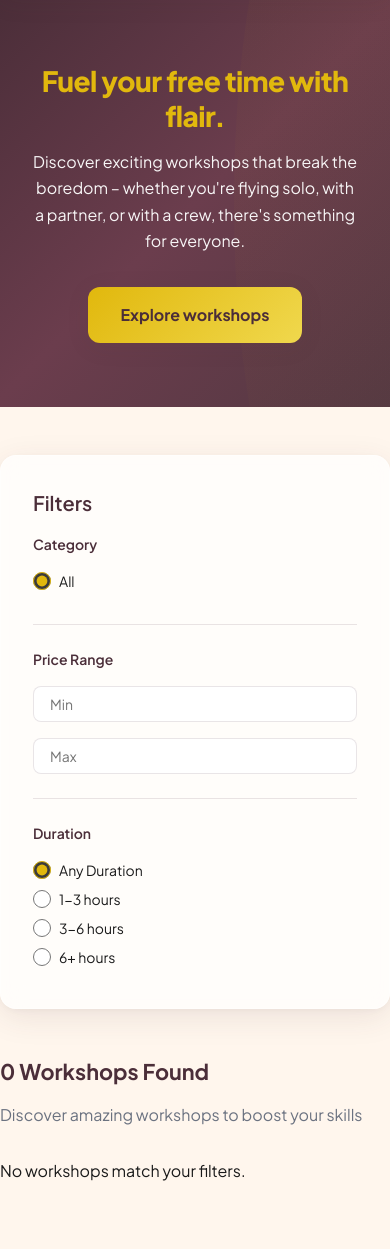
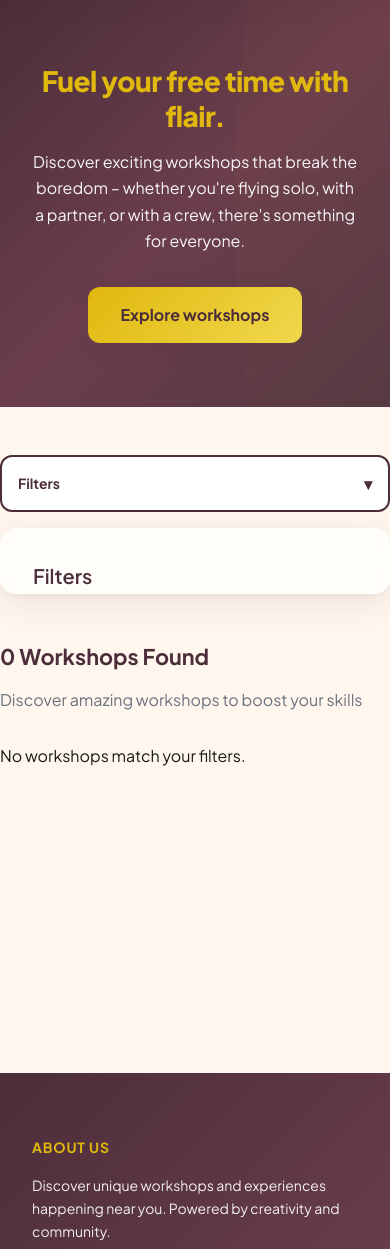
Before and after one commit to tasneeemm76/whats_next, a Django app: page / in a window 390 px wide. Shown: the part 74-1323 px from the top of the page. Run offline with Django 5.2, Linux system fonts and the light colour scheme; data that the repository does not hold is empty.

Commit message:
responsive layout

```diff
--- a/version1/static/css/index.css
+++ b/version1/static/css/index.css
@@ -15,6 +15,11 @@
   }
 }
 
+.index-filters-wrapper {
+  max-width: 100%;
+  box-sizing: border-box;
+}
+
 .index-filters {
   height: fit-content;
   position: sticky;
@@ -23,8 +28,51 @@
   box-sizing: border-box;
 }
 
+.index-filters-toggle {
+  display: none;
+}
+
 .index-main {
   min-width: 0;
+}
+
+@media (max-width: 1023px) {
+  .index-layout {
+    grid-template-columns: 1fr;
+  }
+
+  .index-filters-toggle {
+    display: flex;
+    align-items: center;
+    justify-content: space-between;
+    width: 100%;
+    margin-bottom: var(--space-2);
+    padding-left: var(--space-2);
+    padding-right: var(--space-2);
+  }
+
+  .index-filters-toggle__icon {
+    font-size: var(--text-body);
+  }
+
+  .index-filters {
+    position: static;
+    top: auto;
+    max-height: 0;
+    overflow: hidden;
+    opacity: 0;
+    transform: translateY(-4px);
+    transition:
+      max-height var(--duration-normal) ease,
+      opacity var(--duration-normal) ease,
+      transform var(--duration-normal) ease;
+  }
+
+  .index-filters.is-open {
+    max-height: 1000px;
+    opacity: 1;
+    transform: translateY(0);
+  }
 }
 
 .index-filter-block {
--- a/version1/templates/index.html
+++ b/version1/templates/index.html
@@ -22,7 +22,19 @@
 
 {% block content %}
   <form method="get" id="filter-form" class="index-layout">
-    <aside class="index-filters wn-card reveal">
+    <div class="index-filters-wrapper">
+      <button
+        type="button"
+        class="index-filters-toggle wn-btn wn-btn--secondary wn-interact"
+        id="filtersToggle"
+        aria-expanded="false"
+        aria-controls="filtersPanel"
+      >
+        <span>Filters</span>
+        <span class="index-filters-toggle__icon">▾</span>
+      </button>
+
+      <aside class="index-filters wn-card reveal" id="filtersPanel">
         <h2 class="wn-h3" style="margin: 0 0 var(--space-2);">Filters</h2>
 
         <div class="index-filter-block">
@@ -57,6 +69,7 @@
           {% endfor %}
         </div>
       </aside>
+    </div>
 
     <div class="index-main">
       {% if request.GET.category or request.GET.price_min or request.GET.price_max or request.GET.duration %}
@@ -108,8 +121,25 @@
 
 {% block extra_js %}
   <script>
-    document.querySelectorAll('#filter-form input[type="radio"]').forEach(function(el) {
-      el.addEventListener('change', function() { document.getElementById('filter-form').submit(); });
+    (function () {
+      var form = document.getElementById('filter-form');
+      if (!form) return;
+
+      form.querySelectorAll('input[type="radio"]').forEach(function (el) {
+        el.addEventListener('change', function () {
+          form.submit();
         });
+      });
+
+      var toggle = document.getElementById('filtersToggle');
+      var panel = document.getElementById('filtersPanel');
+      if (!toggle || !panel) return;
+
+      toggle.addEventListener('click', function () {
+        var isOpen = panel.classList.toggle('is-open');
+        toggle.setAttribute('aria-expanded', isOpen ? 'true' : 'false');
+        toggle.querySelector('.index-filters-toggle__icon').textContent = isOpen ? '▴' : '▾';
+      });
+    })();
   </script>
 {% endblock %}
```
Also changed, not shown: db.sqlite3. Lines whose indentation alone changed are shown as unchanged.
